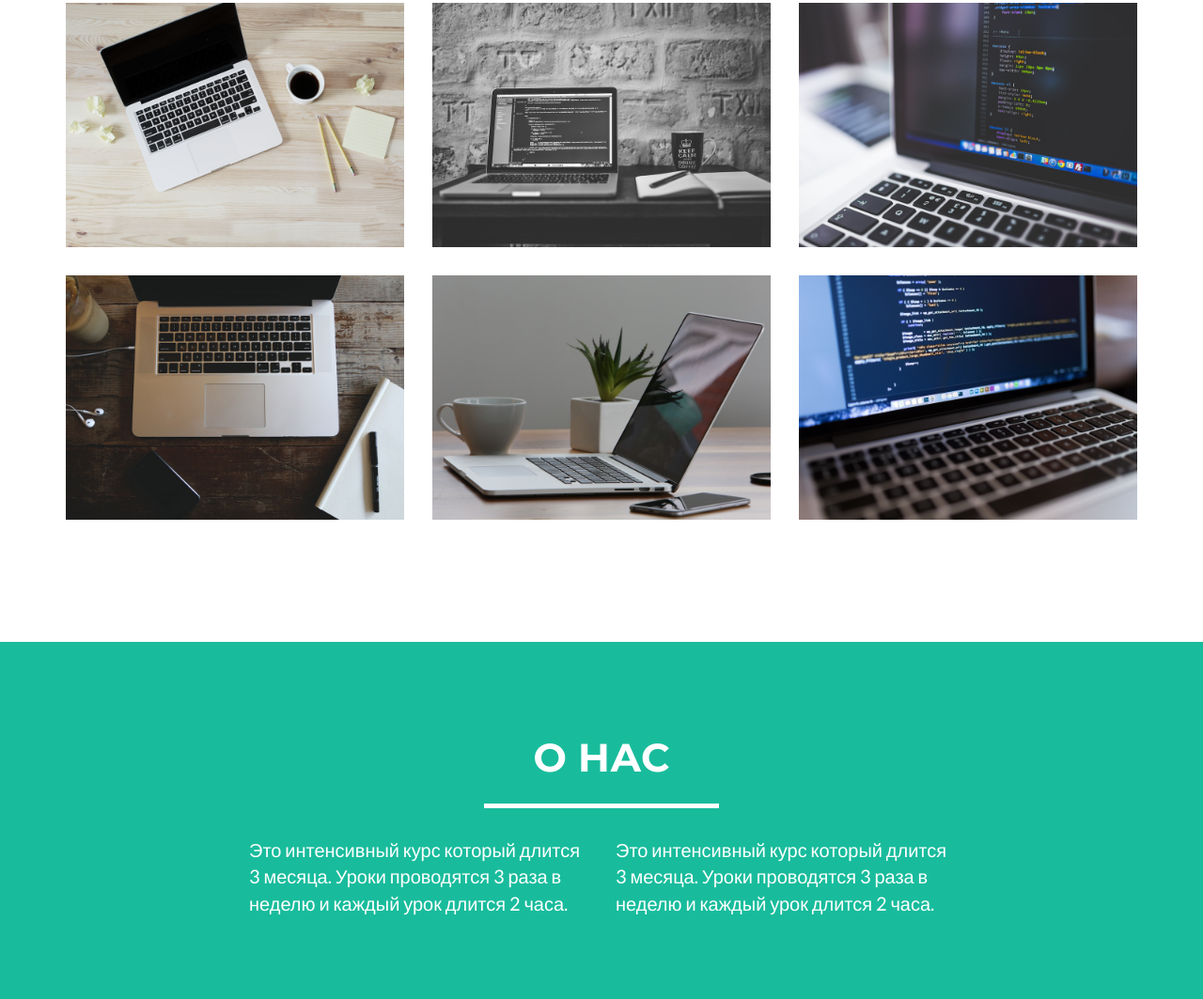
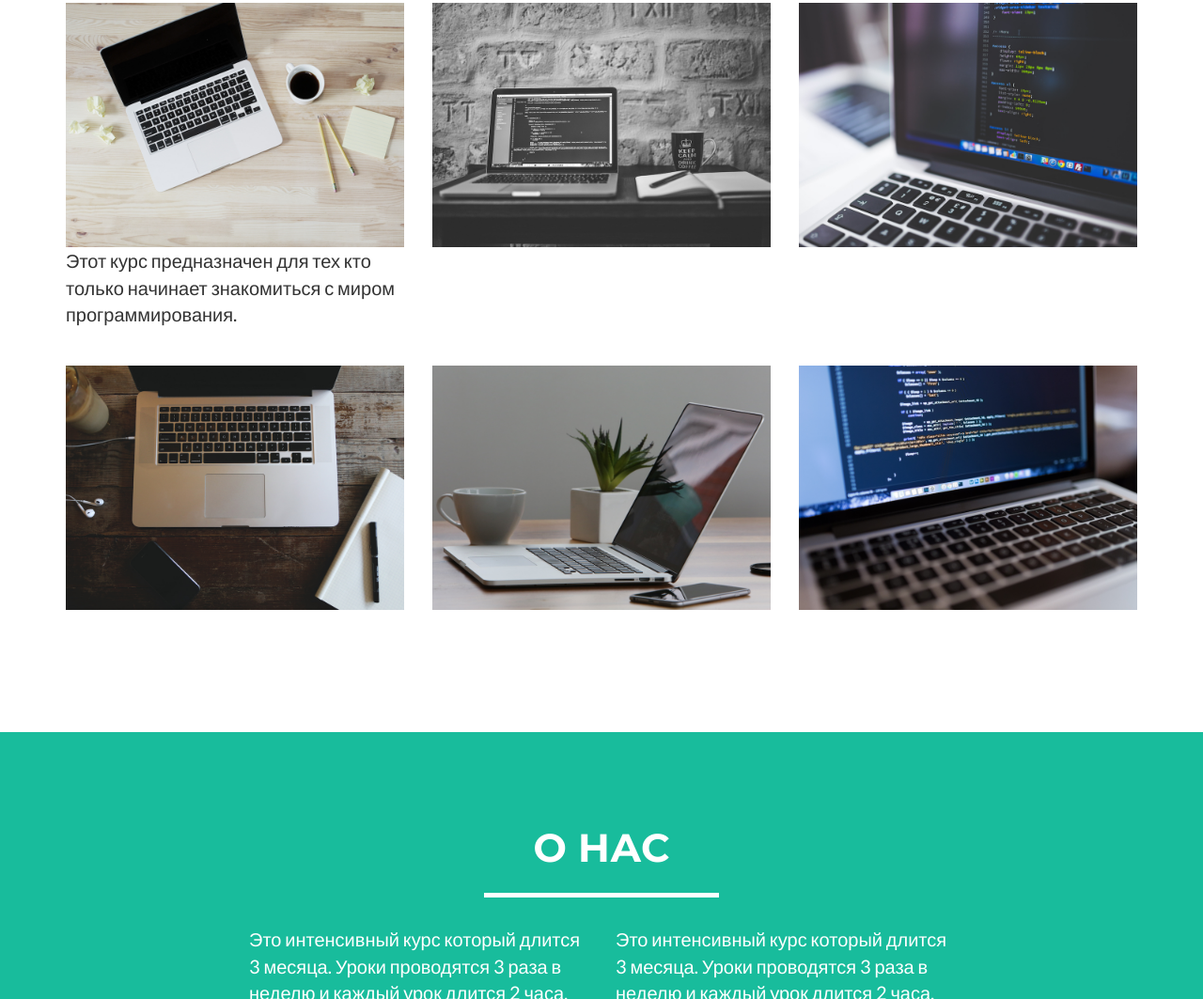
Before and after one commit to royalacademykz/royalacademykz.github.io, a website: page index.html in a window 1280 px wide. Shown: the part 947-2010 px from the top of the page at 94% size. Drawn offline with nearby package versions, Linux system fonts and the light colour scheme.

Commit message:
Update index.html

```diff
--- a/index.html
+++ b/index.html
@@ -102,7 +102,7 @@
                         </div>
                         <img src="img/portfolio/comp1.png" class="img-responsive" alt="Cabin">
                     </a>
-
+                    <p>Этот курс предназначен для тех кто только начинает знакомиться с миром программирования.</p>
                 </div>
                 <div class="col-sm-4 portfolio-item">
                     <a href="#portfolioModal2" class="portfolio-link" data-toggle="modal">
```
